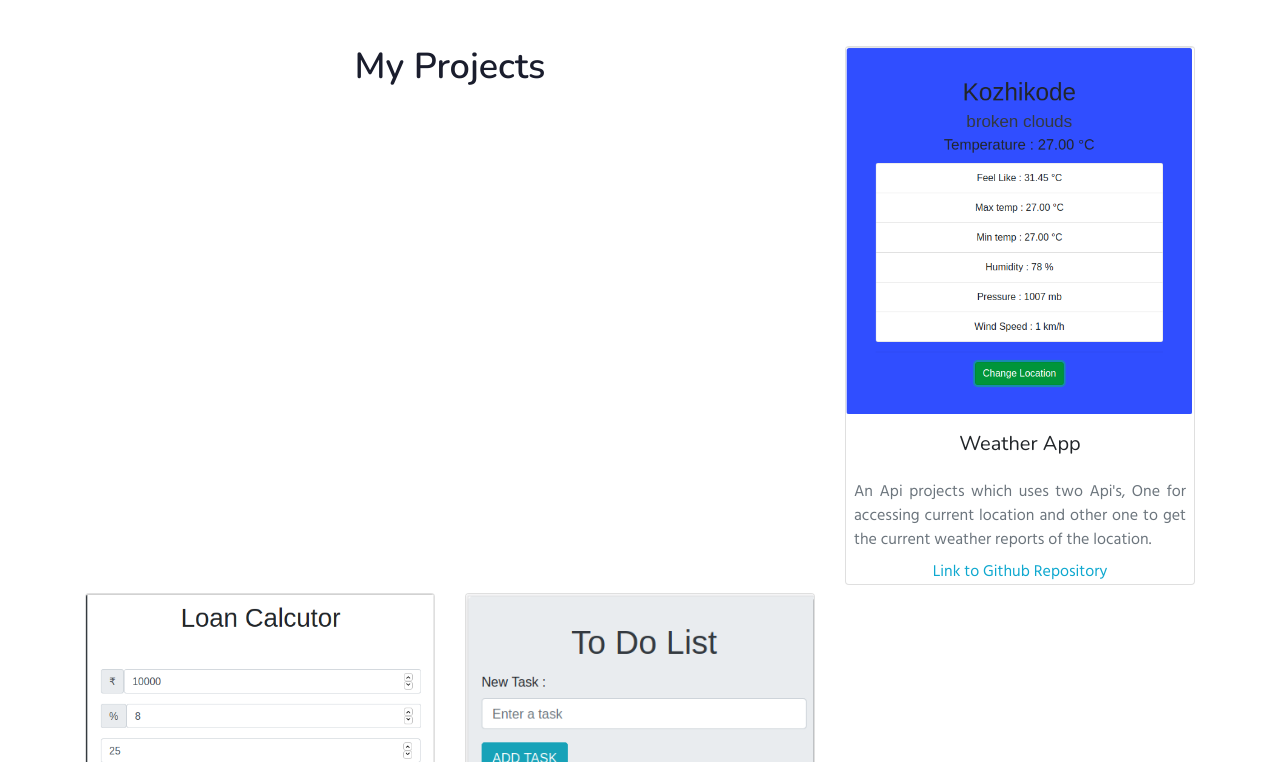
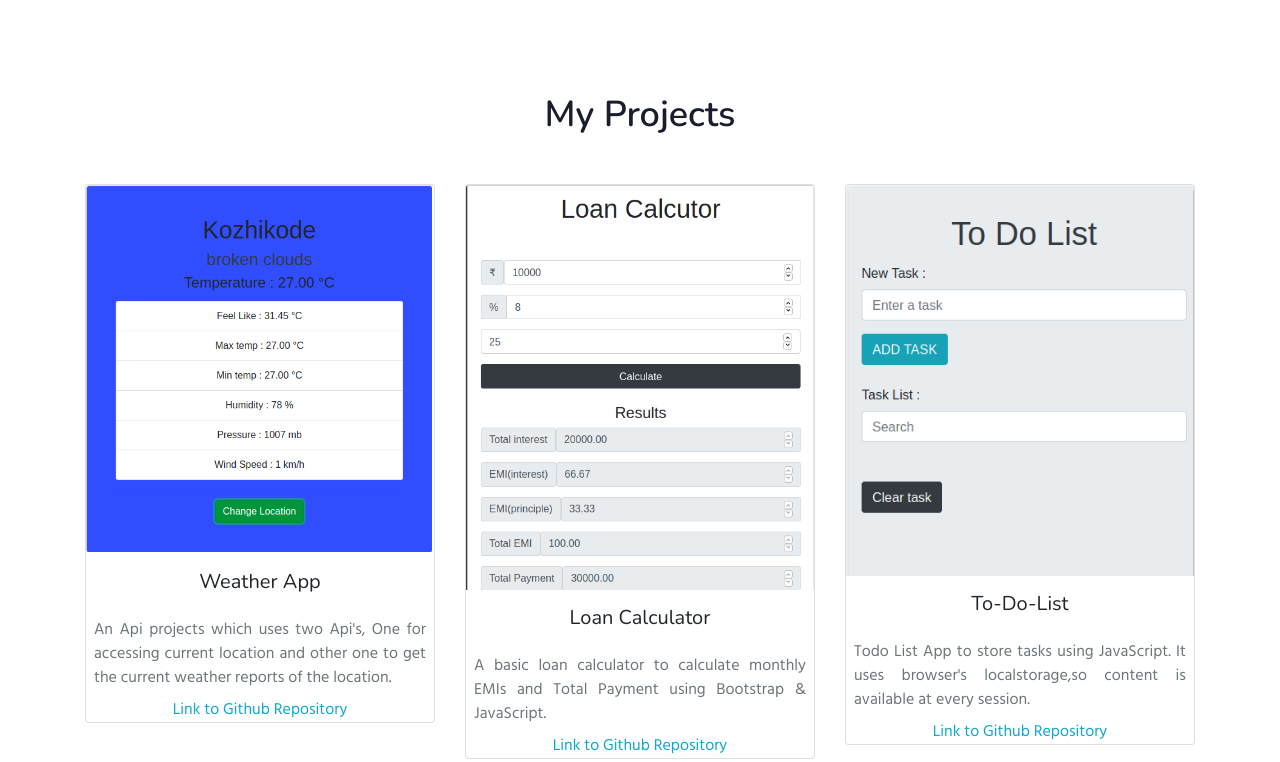
Before and after one commit to sarathrj10/Personalwebsite_template, a plain HTML site: page project.html in a window 1280 px wide. Shown: the part 208-970 px from the top of the page. Drawn offline with nearby package versions, Linux system fonts and the light colour scheme.

Commit message:
project page corrected

```diff
--- a/project.html
+++ b/project.html
@@ -67,11 +67,11 @@ Author URL: http://w3layouts.com
 </section>
 <!-- projects -->
 <div class="container py-5">
+    <div class="heading text-center mx-auto m-5">
+        <h3 class="head">My Projects</h3>
+      </div>
     <div class="row">
-        <div class="heading text-center mx-auto col-12 mb-5">
-            <h3 class="head">My Projects</h3>
-          </div>
-          <div class="col-12 col-md-4 mb-2">
+          <div class="col-12 col-md-4 col-lg-4 mb-2">
             <div class="card grows " style="width: 100%;">
                 <img class="card-img-top" src="assets/images/weather.png" alt="Card image cap">
                 <div class="agile-gallery-info text-center">
@@ -81,7 +81,7 @@ Author URL: http://w3layouts.com
                 </div>
               </div>
         </div>
-        <div class="col-12 col-md-4 mb-2">
+        <div class="col-12 col-md-4 col-lg-4 mb-2">
             <div class="card grows" style="width: 100%;">
                 <img class="card-img-top" src="assets/images/loan calculator.png" alt="Card image cap">
                 <div class="agile-gallery-info text-center">
@@ -91,7 +91,7 @@ Author URL: http://w3layouts.com
                 </div>
               </div>
         </div>
-        <div class="col-12 col-md-4 mb-2">
+        <div class="col-12 col-md-4 col-lg-4 mb-2">
             <div class="card grows" style="width: 100%;">
                 <img class="card-img-top" src="assets/images/todolist.png" alt="Card image cap">
                 <div class="agile-gallery-info text-center">
```
